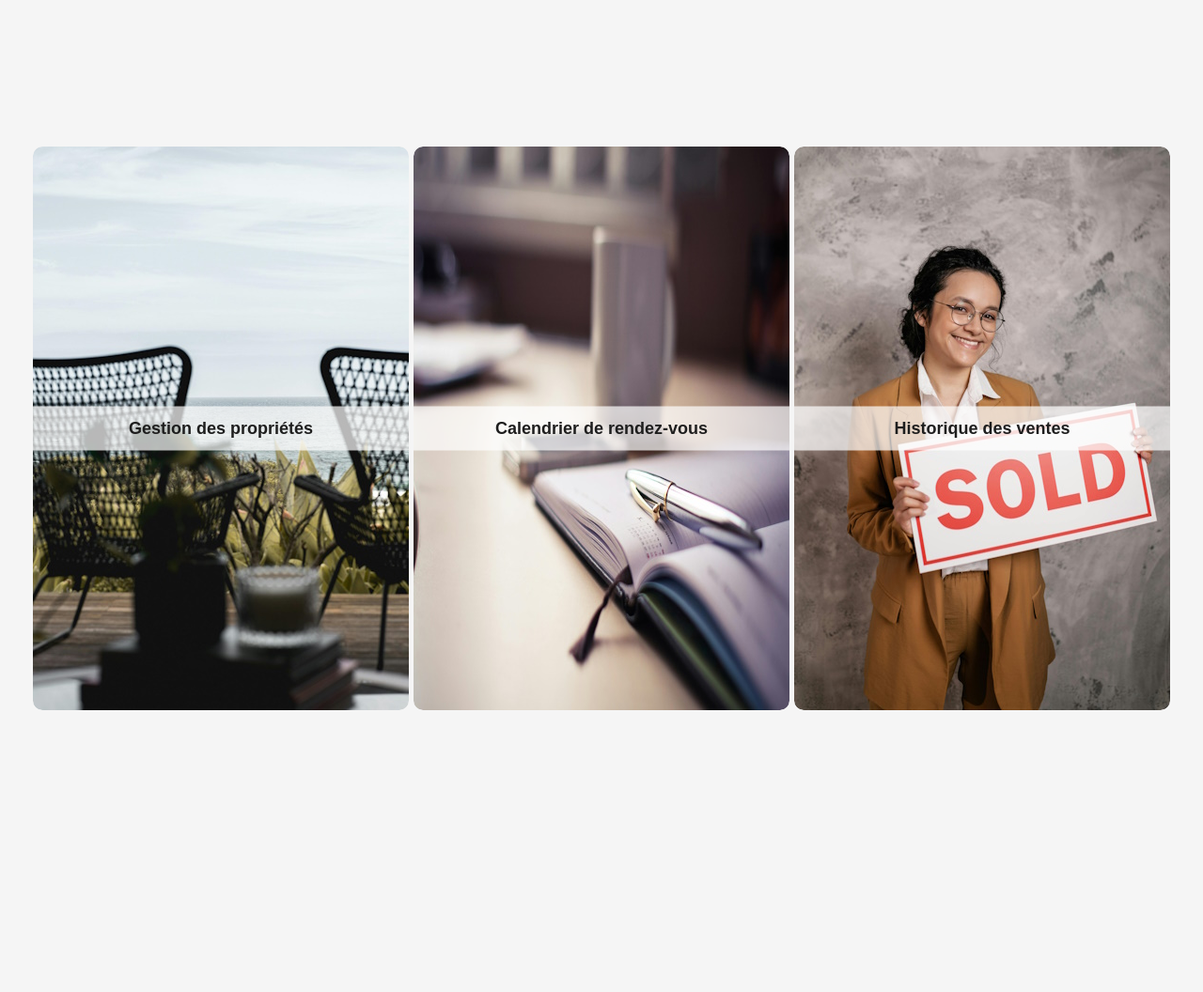
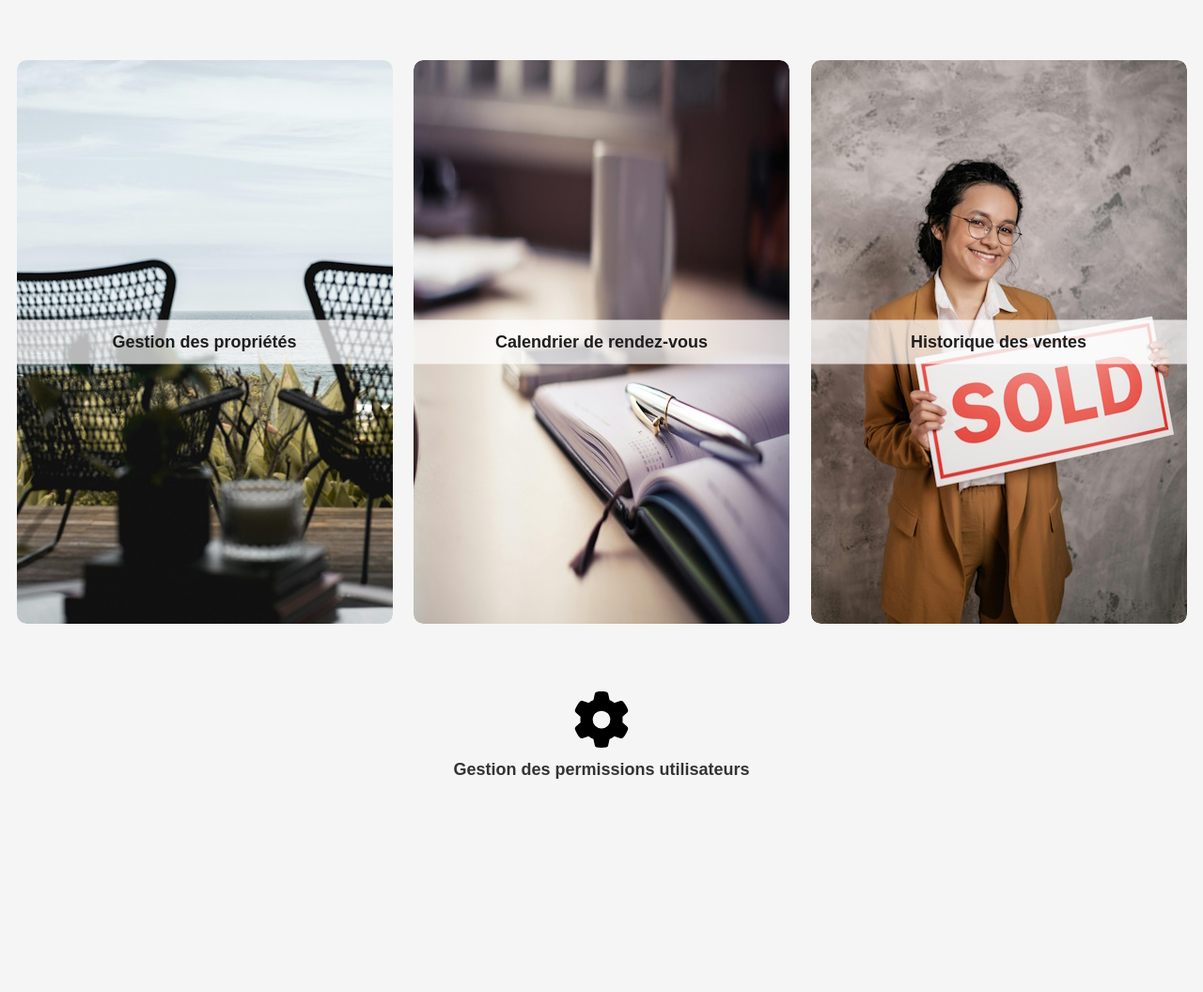
Before and after one commit to mathildejrdn/Magre, a PHP site: page /backoffice/backindex.php in a window 1280 px wide. Shown: the whole page at 94% size. After the commit the page ends 829 px from the top, so only its background shows below. Run offline with PHP 8.4, Linux system fonts and the light colour scheme.

Commit message:
mise en forme du formulaire d'ajoute de propriété, ajout des liens sur l'index et création de la page gestion des droits

```diff
--- a/src/backoffice/addproperty.php
+++ b/src/backoffice/addproperty.php
@@ -9,9 +9,9 @@
     <script src="../javascript/script.js" defer></script>
 </head>
 <body>
-<div class="container">
+<div class="containerform">
     <div class="form-container">
-        <img src="../images/logos/MG logo trans.png" alt="Logo">
+        <img src="../images/logos/form.jpg" alt="Logo">
         <form method="POST">
             <div class="container-price">
                 <label for="price">Prix :</label>
--- a/src/backoffice/backindex.php
+++ b/src/backoffice/backindex.php
@@ -9,19 +9,26 @@
     <link rel="stylesheet" href="../styles/index.css">
 </head>
 <body>
-    <div class="container">
-        <div class="image-container">
+<div class="container">
+        <a href="./properties.php" class="image-container">
             <img src="../images/backoffice/gestion.jpg" alt="image d'illustration gestion des propriétés">
             <div class="overlay-text">Gestion des propriétés</div>
-        </div>
-        <div class="image-container">
+        </a>
+        <a href="./calendar.php" class="image-container">
             <img src="../images/backoffice/calendrier.jpg" alt="image d'illustration calendrier">
             <div class="overlay-text">Calendrier de rendez-vous</div>
-        </div>
-        <div class="image-container">
+        </a>
+        <a href="./archives.php" class="image-container">
             <img src="../images/backoffice/vendu.jpg" alt="image d'illustration historique des ventes">
             <div class="overlay-text">Historique des ventes</div>
-        </div>
+        </a>
+    </div>
+          <div class="center-container">
+        <svg xmlns="http://www.w3.org/2000/svg" height="60" width="60" viewBox="0 0 512 512">
+            <!--!Font Awesome Free 6.6.0 by @fontawesome - https://fontawesome.com License - https://fontawesome.com/license/free Copyright 2024 Fonticons, Inc.-->
+            <path d="M495.9 166.6c3.2 8.7 .5 18.4-6.4 24.6l-43.3 39.4c1.1 8.3 1.7 16.8 1.7 25.4s-.6 17.1-1.7 25.4l43.3 39.4c6.9 6.2 9.6 15.9 6.4 24.6c-4.4 11.9-9.7 23.3-15.8 34.3l-4.7 8.1c-6.6 11-14 21.4-22.1 31.2c-5.9 7.2-15.7 9.6-24.5 6.8l-55.7-17.7c-13.4 10.3-28.2 18.9-44 25.4l-12.5 57.1c-2 9.1-9 16.3-18.2 17.8c-13.8 2.3-28 3.5-42.5 3.5s-28.7-1.2-42.5-3.5c-9.2-1.5-16.2-8.7-18.2-17.8l-12.5-57.1c-15.8-6.5-30.6-15.1-44-25.4L83.1 425.9c-8.8 2.8-18.6 .3-24.5-6.8c-8.1-9.8-15.5-20.2-22.1-31.2l-4.7-8.1c-6.1-11-11.4-22.4-15.8-34.3c-3.2-8.7-.5-18.4 6.4-24.6l43.3-39.4C64.6 273.1 64 264.6 64 256s.6-17.1 1.7-25.4L22.4 191.2c-6.9-6.2-9.6-15.9-6.4-24.6c4.4-11.9 9.7-23.3 15.8-34.3l4.7-8.1c6.6-11 14-21.4 22.1-31.2c5.9-7.2 15.7-9.6 24.5-6.8l55.7 17.7c13.4-10.3 28.2-18.9 44-25.4l12.5-57.1c2-9.1 9-16.3 18.2-17.8C227.3 1.2 241.5 0 256 0s28.7 1.2 42.5 3.5c9.2 1.5 16.2 8.7 18.2 17.8l12.5 57.1c15.8 6.5 30.6 15.1 44 25.4l55.7-17.7c8.8-2.8 18.6-.3 24.5 6.8c8.1 9.8 15.5 20.2 22.1 31.2l4.7 8.1c6.1 11 11.4 22.4 15.8 34.3zM256 336a80 80 0 1 0 0-160 80 80 0 1 0 0 160z"/>
+        </svg>
+        <p>Gestion des permissions utilisateurs</p>
     </div>
 </body>
 </html>
--- a/src/styles/backoffice.css
+++ b/src/styles/backoffice.css
@@ -16,6 +16,7 @@ button {
     display: flex;
     justify-content: space-evenly;
     gap: 5px;
+    margin-top:5%;
 }
 
 .image-container {
@@ -176,12 +177,12 @@ table button { width: 100%;}
         text-decoration: none;
             }
 /* Centrer le conteneur sur la page */
-.container {
+.containerform {
     display: flex;
     justify-content: center;
     align-items: center;
     height: 50vh;
-    margin-top: 20%;
+    margin-top: 15%;
 }
 
 /* Conteneur global */
@@ -246,3 +247,22 @@ textarea.form-input {
         margin-bottom: 20px;
     }
 }
+.center-container {
+    display: flex;
+    flex-direction: column;
+    justify-content: center;
+    align-items: center;
+    height: 30vh;
+    text-align: center;
+}
+
+.center-container svg {
+    margin-bottom: 10px; /* Espace entre l'icône et le texte */
+}
+
+.center-container p {
+    font-size: 18px;
+    font-weight: bold;
+    color: #333;
+    margin: 0; /* Retire les marges par défaut */
+}
```
Also changed, not shown: src/backoffice/gestionuser.php (added), src/images/logos/form.jpg (added).
